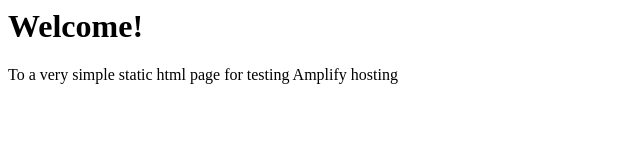
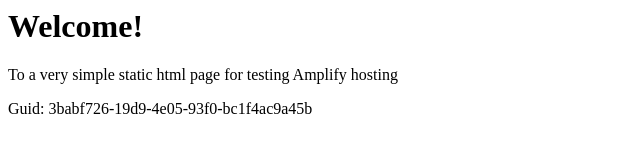
Before and after one commit to aws-aemilia-pdx/Github-PR-Commit-Integration-Test-DoNotTouch-Gith-P5X5MO5I-v1-prod-us-west-2, a website: page src/index.html in a window 1280 px wide. Shown: the whole page, without its empty margins (0-640 px from the left). Drawn offline with Linux system fonts and the light colour scheme.

Commit message:
commit from integ tests

```diff
--- a/src/index.html
+++ b/src/index.html
@@ -1,3 +1,5 @@
+
+
 <html lang="en">
 
 <head>
@@ -10,6 +12,6 @@
 <body>
     <h1>Welcome!</h1>
     <p>To a very simple static html page for testing Amplify hosting</p>
-</body>
+    <p>Guid: 3babf726-19d9-4e05-93f0-bc1f4ac9a45b</p></body>
 
 </html>
```
